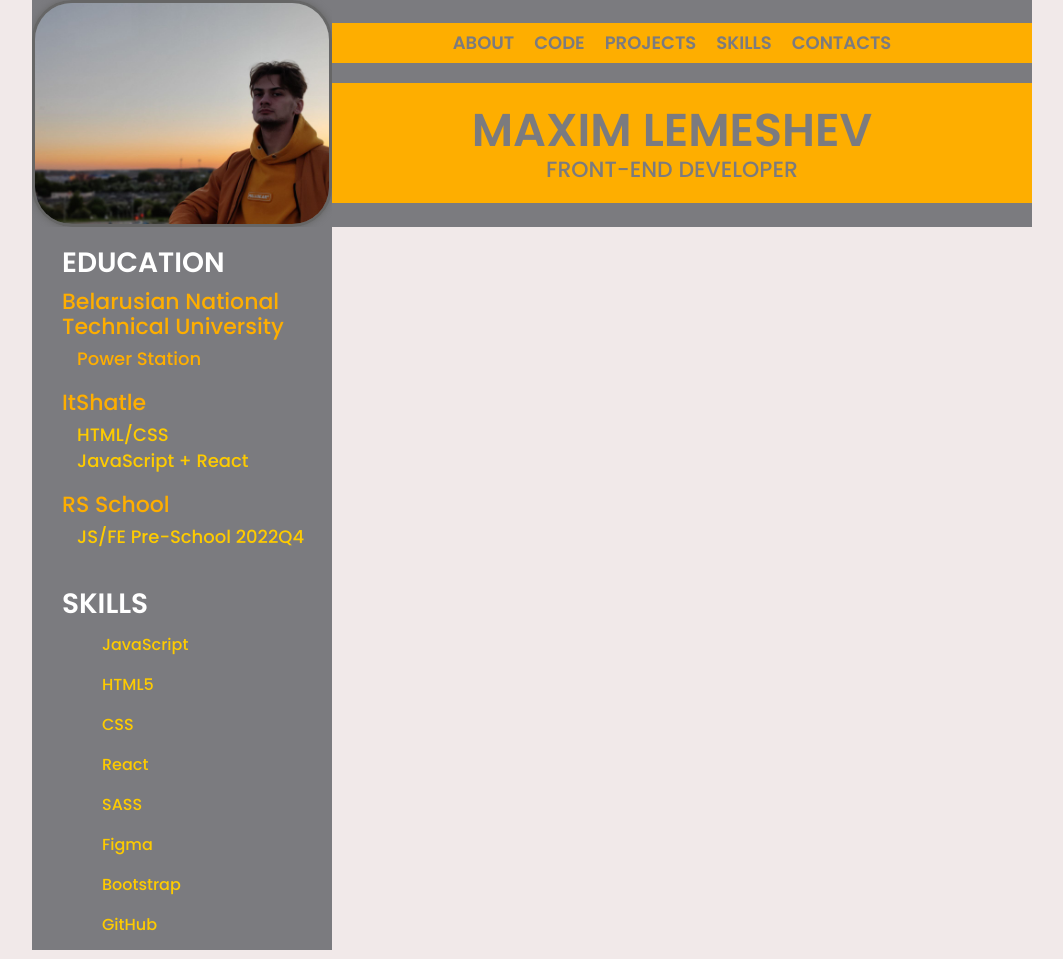
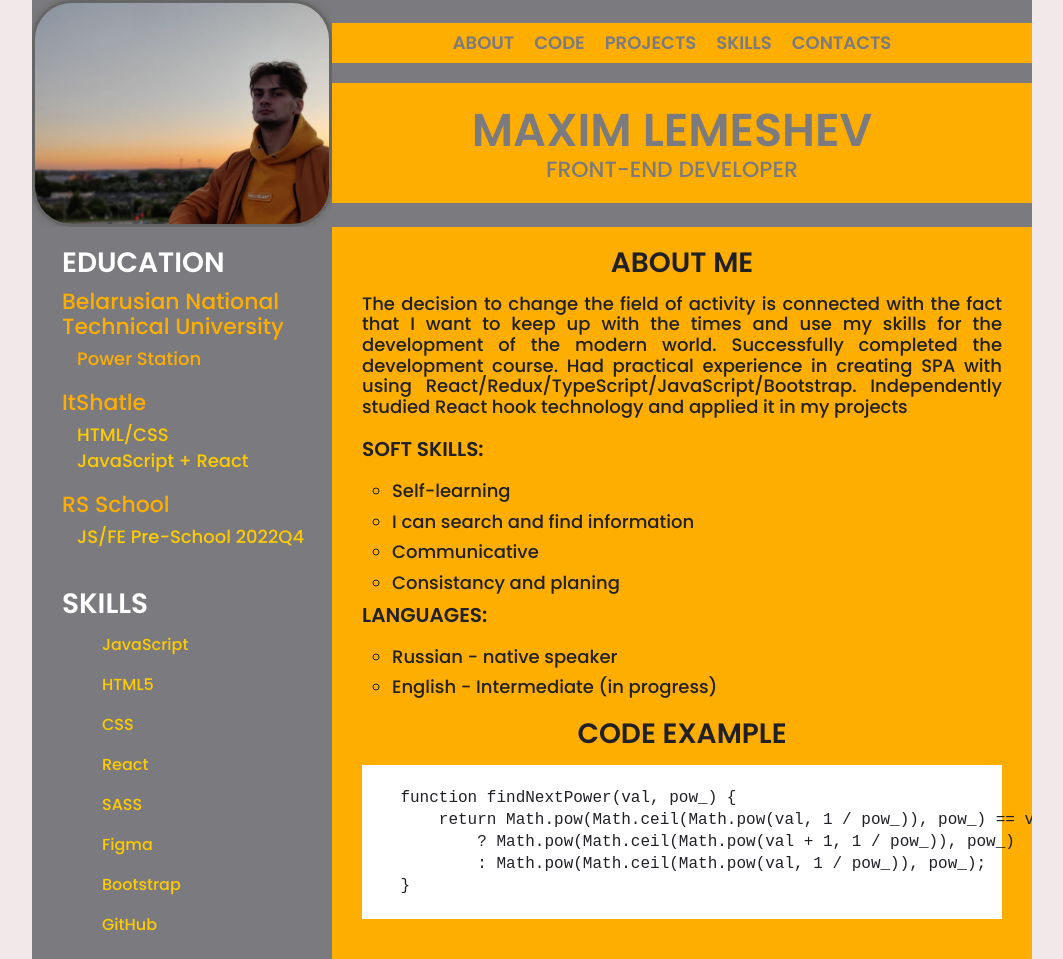
Before and after one commit to MaximLemeshev/rsschool-cv, a plain HTML site: page index.html in a window 1280 px wide. Shown: the whole page, without its empty margins (108-1171 px from the left). Drawn offline with Linux system fonts and the light colour scheme.

Commit message:
docs: in main add section about and code-example

```diff
--- a/css/style.css
+++ b/css/style.css
@@ -154,3 +154,62 @@ a {
   background-size: 30px;
   background-position: left center;
 }
+
+/*  */
+
+.main {
+    width: 70%;
+    padding: 20px 30px;
+    background-color: #feae00;
+    color: #202026;
+  }
+  .main section {
+    margin-bottom: 20px;
+  }
+  .main section:nth-child(3) {
+    margin: 0;
+  }
+  .main__header {
+    font-size: 28px;
+    text-transform: uppercase;
+    font-weight: 600;
+    text-align: center;
+    margin-bottom: 15px;
+  }
+  .main__descr {
+    font-size: 18px;
+    font-weight: 400;
+    margin-bottom: 20px;
+    text-align: justify;
+  }
+  .main__subheader {
+    font-size: 20px;
+    text-transform: uppercase;
+    font-weight: 600;
+  }
+  .main__list {
+    margin: 0 0 10px 0;
+    padding: 10px 0 0 30px;
+    list-style: circle;
+  }
+  .main__item {
+    font-size: 18px;
+    margin: 10px 0;
+  }
+
+  .code-example {
+    display: flex;
+    flex-direction: column;
+  }
+  .code-example .pre {
+    margin: 0;
+    display: flex;
+    align-self: center;
+    width: 100%;
+  }
+  .code-example .code {
+    width: 100%;
+    line-height: 22px;
+    padding: 0;
+    background-color: white;
+  }
--- a/index.html
+++ b/index.html
@@ -76,7 +76,7 @@
                 </div>
               </div>
             </section>
-            <section class="skills" id="skills">
+            <section class="skills">
               <h3 class="side__header">Skills</h3>
               <ul class="skills__list">
                 <li class="skills__item">JavaScript</li>
@@ -90,6 +90,51 @@
               </ul>
             </section>
           </aside>
+          <main class="main">
+            <section class="main__about">
+              <h3 class="main__header">About me</h3>
+              <div class="main__descr">
+                The decision to change the field of activity is connected with
+                the fact that I want to keep up with the times and use my skills
+                for the development of the modern world. Successfully completed
+                the development course. Had practical experience in creating SPA
+                with using React/Redux/TypeScript/JavaScript/Bootstrap.
+                Independently studied React hook technology and applied it in my
+                projects
+              </div>
+              <article class="about-strengths">
+                <h4 class="main__subheader">Soft skills:</h4>
+                <ul class="main__list">
+                  <li class="main__item">Self-learning</li>
+                  <li class="main__item">I can search and find information</li>
+                  <li class="main__item">Communicative</li>
+                  <li class="main__item">Consistancy and planing</li>
+                </ul>
+              </article>
+              <article class="about-languages">
+                <h4 class="main__subheader">Languages:</h4>
+                <ul class="main__list">
+                  <li class="main__item">Russian - native speaker</li>
+                  <li class="main__item">
+                    English - Intermediate (in progress)
+                  </li>
+                </ul>
+              </article>
+            </section>
+            <section class="code-example">
+              <h3 class="main__header">Code example</h3>
+
+              <pre class="pre">
+                            <code class="code">
+    function findNextPower(val, pow_) {
+        return Math.pow(Math.ceil(Math.pow(val, 1 / pow_)), pow_) == val
+            ? Math.pow(Math.ceil(Math.pow(val + 1, 1 / pow_)), pow_)
+            : Math.pow(Math.ceil(Math.pow(val, 1 / pow_)), pow_);
+    }
+                            </code>
+                        </pre>
+            </section>
+          </main>
         </div>
       </div>
     </div>
```
Also changed, not shown: img/svg/html.svg (deleted).
